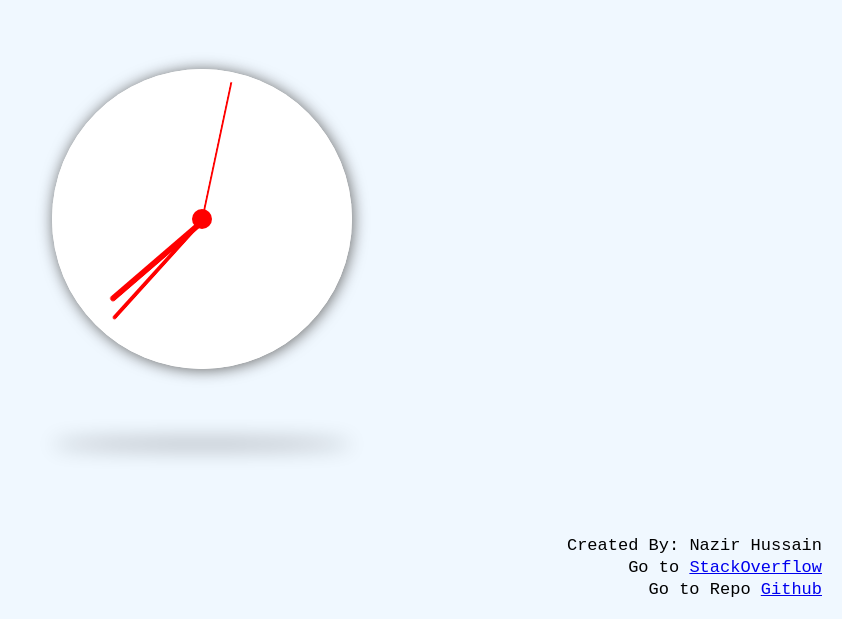
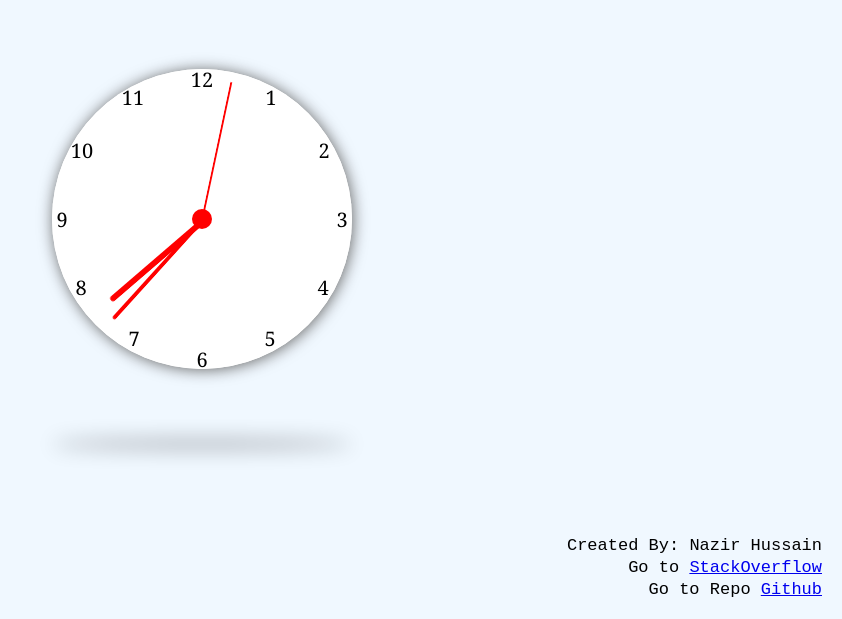
Before and after one commit to nHussain18/the-clock, a Next.js app: page / in a window 1280 px wide. Shown: the part 181-800 px from the top of the page, without its empty margins (438-1280 px from the left). Built offline with nearby package versions, Linux system fonts and the light colour scheme.

Commit message:
feat: add hour indicators

```diff
--- a/pages/index.tsx
+++ b/pages/index.tsx
@@ -56,6 +56,19 @@ const Home = () => {
               <span className='niddle-hour' style={{ transform: `rotate(${hDeg}deg)` }} />
               <span className='niddle-minute' style={{ transform: `rotate(${mDeg}deg)` }} />
               <span className='niddle-second' style={{ transform: `rotate(${sDeg}deg)` }} />
+
+              <span className='hour hour-1' >1</span>
+              <span className='hour hour-2' >2</span>
+              <span className='hour hour-3' >3</span>
+              <span className='hour hour-4' >4</span>
+              <span className='hour hour-5' >5</span>
+              <span className='hour hour-6' >6</span>
+              <span className='hour hour-7' >7</span>
+              <span className='hour hour-8' >8</span>
+              <span className='hour hour-9' >9</span>
+              <span className='hour hour-10' >10</span>
+              <span className='hour hour-11' >11</span>
+              <span className='hour hour-12' >12</span>
             </div>
           }
         </div>
--- a/styles/globals.scss
+++ b/styles/globals.scss
@@ -111,6 +111,60 @@ body {
         transform: translateZ(80px);
       }
     }
+
+    .hour{
+      position: absolute;
+      font-size: 20px;
+      height:20px;
+      width:20px;
+      display: flex;
+      justify-content: center;
+      align-items: center;
+    }
+    .hour-1{
+      right:71px;
+      top:18px;
+    }
+    .hour-2{
+      right:18px;
+      top:71px;
+    }
+    .hour-3{
+      right:0
+    }
+    .hour-4{
+      right:19px;
+      bottom:72px;
+    }
+    .hour-5{
+      right:72px;
+      bottom:21px;
+    }
+    .hour-6{
+      bottom:0
+    }
+    .hour-7{
+      left:72px;
+      bottom:21px;
+    }
+    .hour-8{
+      left:19px;
+      bottom:72px;
+    }
+    .hour-9{
+      left:0
+    }
+    .hour-10{
+      left:20px;
+      top:71px;
+    }
+    .hour-11{
+      left:71px;
+      top:18px;
+    }
+    .hour-12{
+      top:0
+    }
   }
 
   .loader {
@@ -147,12 +201,14 @@ body {
   @media (prefers-color-scheme: light) {
     .card-content {
       background: #FFF;
+      color: #000;
     }
   }
 
   @media (prefers-color-scheme: dark) {
     .card-content {
       background: #000;
+      color: #fff;
     }
   }
 }
```
